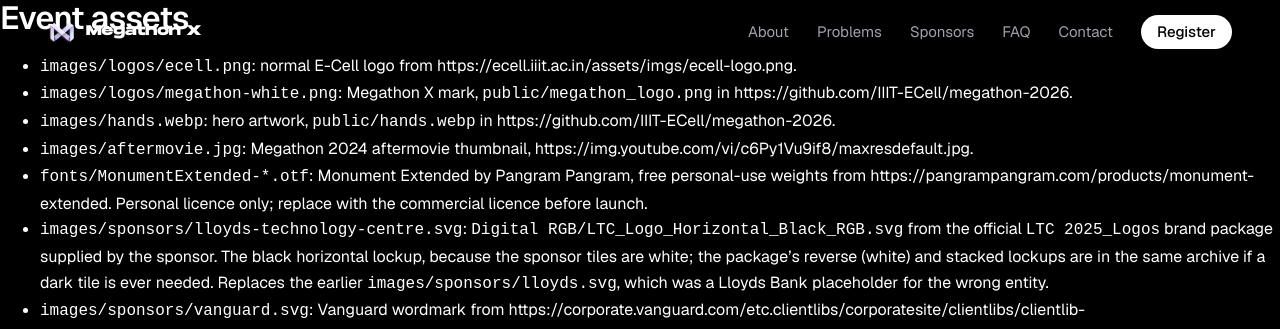
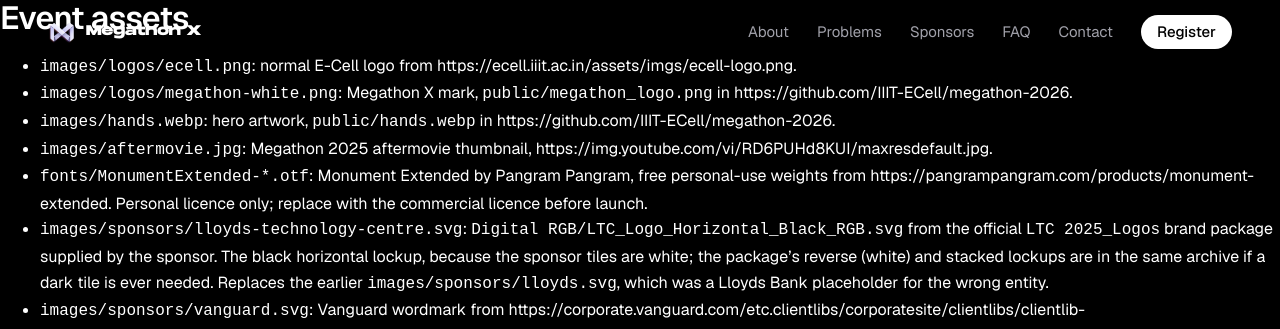
Before and after one commit to IIIT-ECell/megathon, a Jekyll site: the page built from assets/SOURCES.md, in a window 1280 px wide. Shown: the top 329 px of the page. Built offline with Jekyll 4.4.1, drawn with Linux system fonts in a browser that asks for light colours; our own code applies the rules of GitHub Pages for plain Markdown files.

Commit message:
feat: point YouTube links at the 2025 aftermovie and @ecell_iiith
The footer linked the channel by its old UC id; use the handle instead.
Swap the aftermovie embed to the 2025 film and refresh its poster frame.

Co-Authored-By: Claude Opus 5 <noreply@anthropic.com>

```diff
--- a/_includes/footer.html
+++ b/_includes/footer.html
@@ -8,7 +8,7 @@
             <li><a href="https://www.instagram.com/ecell_iiith/" target="_blank" rel="noopener noreferrer">Instagram</a></li>
             <li><a href="https://www.linkedin.com/company/ecell-iiith/" target="_blank" rel="noopener noreferrer">LinkedIn</a></li>
             <li><a href="https://x.com/ecell_iiith" target="_blank" rel="noopener noreferrer">X</a></li>
-            <li><a href="https://www.youtube.com/channel/UCE8mniuxsSH_SVYTmKWxtfA" target="_blank" rel="noopener noreferrer">YouTube</a></li>
+            <li><a href="https://www.youtube.com/@ecell_iiith" target="_blank" rel="noopener noreferrer">YouTube</a></li>
             <li><a href="https://www.facebook.com/ecell.iiithyd/" target="_blank" rel="noopener noreferrer">Facebook</a></li>
             <li><a href="mailto:ecell@iiit.ac.in">ecell@iiit.ac.in</a></li>
         </ul>
--- a/assets/SOURCES.md
+++ b/assets/SOURCES.md
@@ -3,7 +3,7 @@
 - `images/logos/ecell.png`: normal E-Cell logo from https://ecell.iiit.ac.in/assets/imgs/ecell-logo.png.
 - `images/logos/megathon-white.png`: Megathon X mark, `public/megathon_logo.png` in https://github.com/IIIT-ECell/megathon-2026.
 - `images/hands.webp`: hero artwork, `public/hands.webp` in https://github.com/IIIT-ECell/megathon-2026.
-- `images/aftermovie.jpg`: Megathon 2024 aftermovie thumbnail, https://img.youtube.com/vi/c6Py1Vu9if8/maxresdefault.jpg.
+- `images/aftermovie.jpg`: Megathon 2025 aftermovie thumbnail, https://img.youtube.com/vi/RD6PUHd8KUI/maxresdefault.jpg.
 - `fonts/MonumentExtended-*.otf`: Monument Extended by Pangram Pangram, free personal-use weights from https://pangrampangram.com/products/monument-extended. Personal licence only; replace with the commercial licence before launch.
 - `images/sponsors/lloyds-technology-centre.svg`: `Digital RGB/LTC_Logo_Horizontal_Black_RGB.svg` from the official `LTC 2025_Logos` brand package supplied by the sponsor. The black horizontal lockup, because the sponsor tiles are white; the package's reverse (white) and stacked lockups are in the same archive if a dark tile is ever needed. Replaces the earlier `images/sponsors/lloyds.svg`, which was a Lloyds Bank placeholder for the wrong entity.
 - `images/sponsors/vanguard.svg`: Vanguard wordmark from https://corporate.vanguard.com/etc.clientlibs/corporatesite/clientlibs/clientlib-site/resources/icons/vanguardLogos/VanguardLogo.svg.
--- a/index.html
+++ b/index.html
@@ -25,11 +25,11 @@ title: Megathon X | 10–11 October 2026
     <section id="aftermovie" class="section section-split section-split-reverse">
         <h2>Last year, in three minutes.</h2>
         <div class="section-body">
-            <a class="video" href="https://youtu.be/c6Py1Vu9if8" data-video="c6Py1Vu9if8" target="_blank" rel="noopener noreferrer" aria-label="Play the Megathon 2024 aftermovie">
+            <a class="video" href="https://youtu.be/RD6PUHd8KUI" data-video="RD6PUHd8KUI" target="_blank" rel="noopener noreferrer" aria-label="Play the Megathon 2025 aftermovie">
                 <img src="{{ site.baseurl }}/assets/images/aftermovie.jpg" alt="" width="1280" height="720" loading="lazy">
                 <span class="video-play" aria-hidden="true"></span>
             </a>
-            <p><a href="https://youtu.be/c6Py1Vu9if8" target="_blank" rel="noopener noreferrer">Watch the aftermovie on YouTube</a></p>
+            <p><a href="https://youtu.be/RD6PUHd8KUI" target="_blank" rel="noopener noreferrer">Watch the aftermovie on YouTube</a></p>
         </div>
     </section>
 
```
Also changed, not shown: assets/images/aftermovie.jpg.
